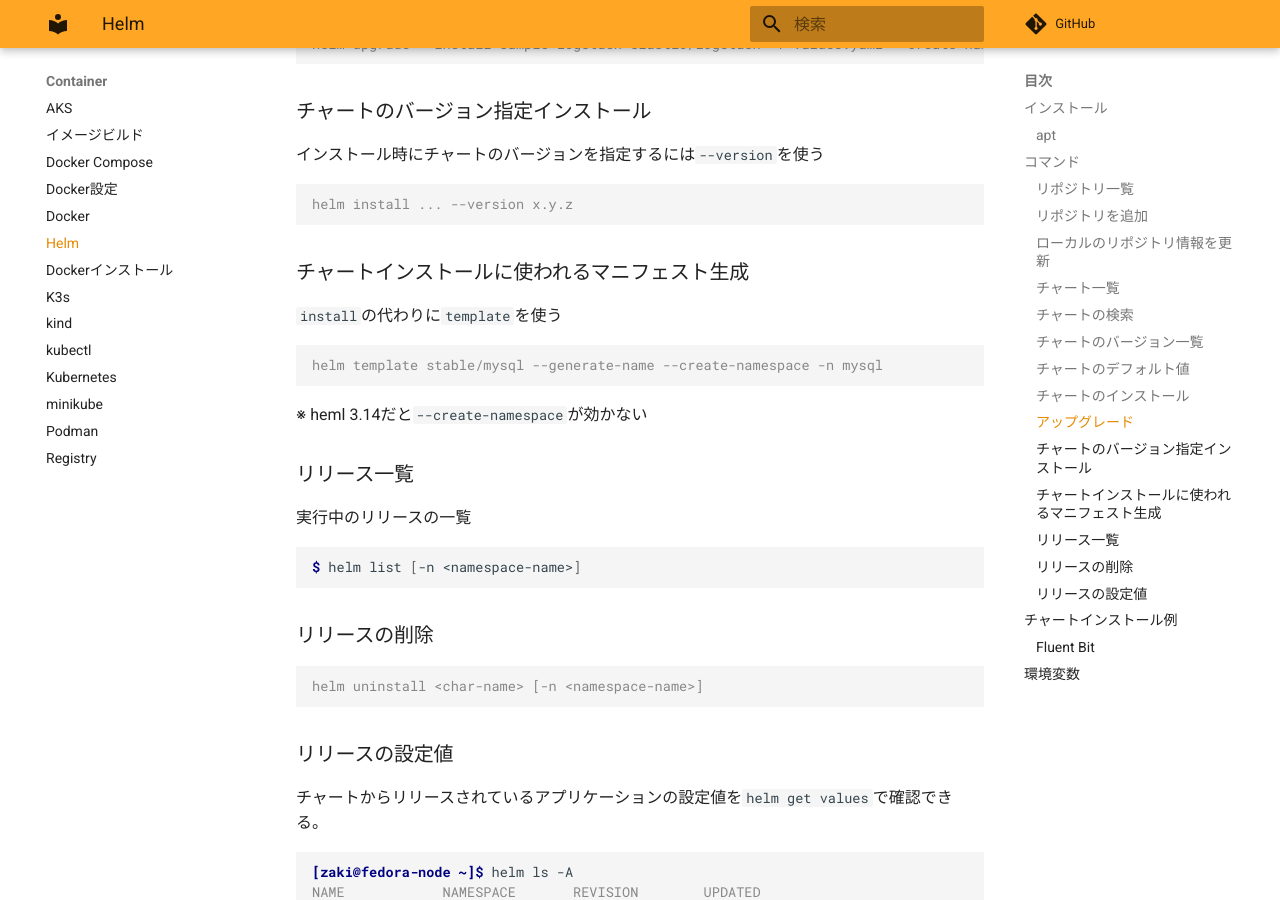
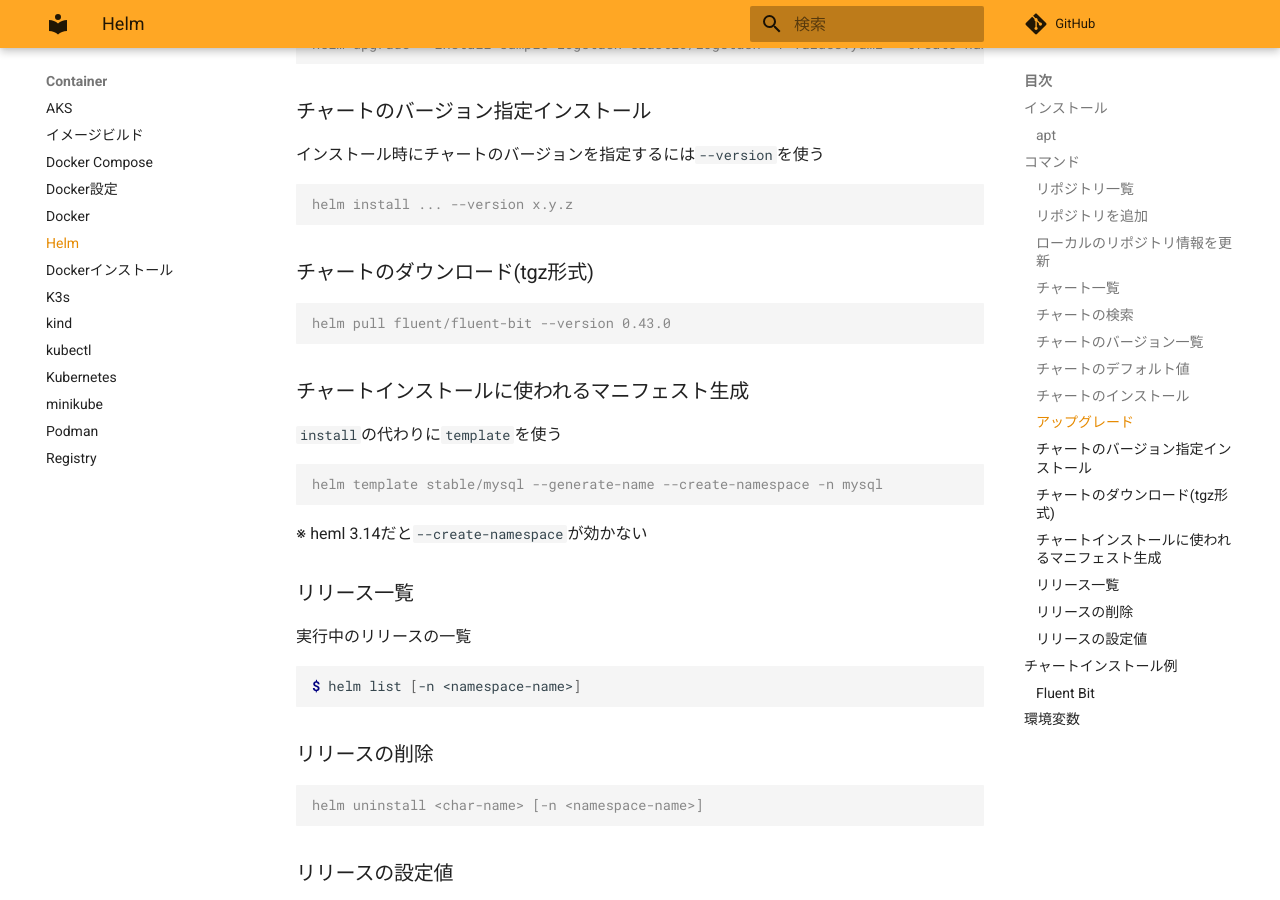
Before and after one commit to zaki-lknr/docs, an MkDocs documentation site: the page built from docs/Container/helm.md, in a window 1280 px wide and 900 px high, scrolled down 2827 px. Built offline with MkDocs 1.6.1 and Material for MkDocs 9.7.7, drawn with Linux system fonts in a browser that asks for light colours; comment, search, counter and statistics services are not loaded.

Commit message:
add: container/helm: チャートのtgzダウンロード

````diff
--- a/docs/Container/helm.md
+++ b/docs/Container/helm.md
@@ -142,6 +142,12 @@ helm upgrade --install sample-logstash elastic/logstash -f values.yaml --create-
 helm install ... --version x.y.z
 ```
 
+### チャートのダウンロード(tgz形式)
+
+```console
+helm pull fluent/fluent-bit --version 0.43.0
+```
+
 ### チャートインストールに使われるマニフェスト生成
 
 `install`の代わりに`template`を使う
````
